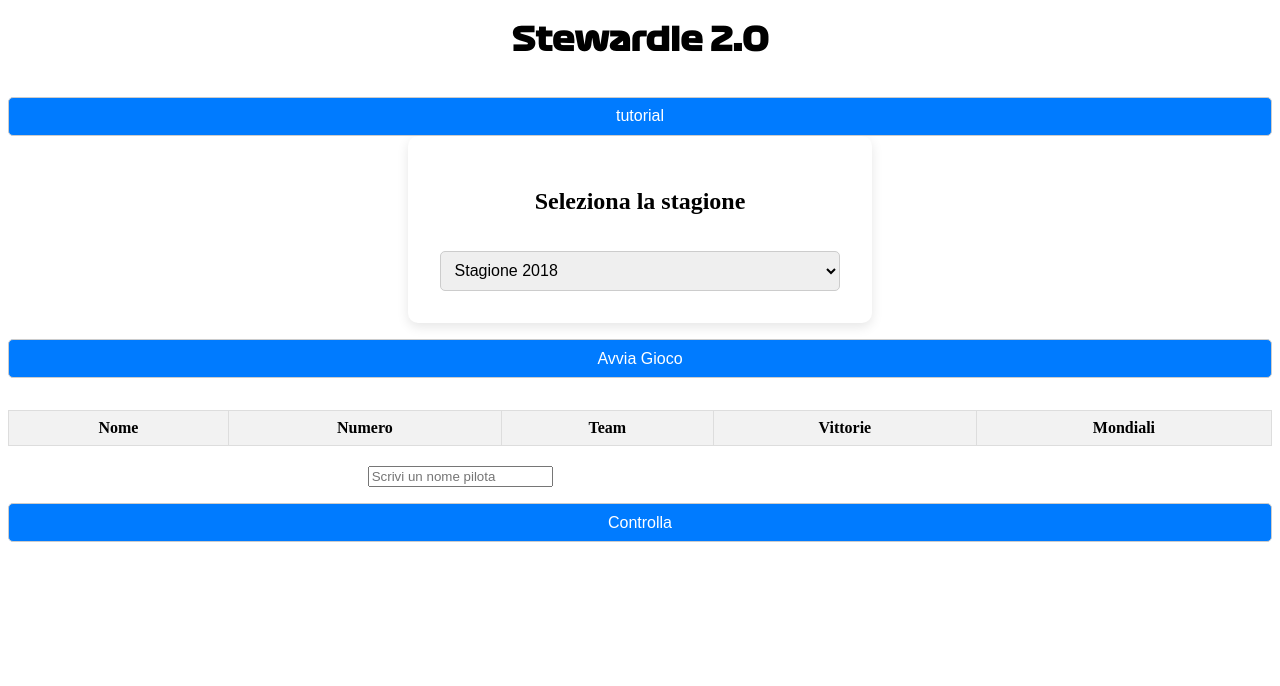
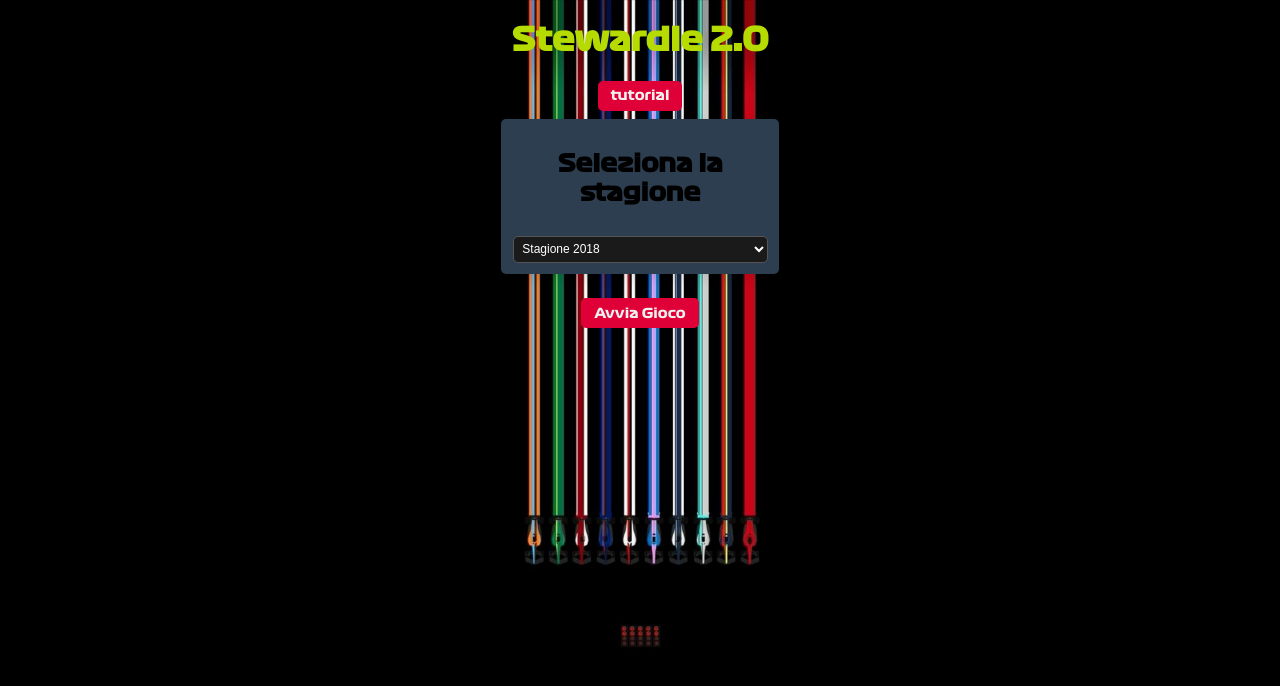
Before and after one commit to TommyisTommy1/Progetto_di_sistemi_2024_2025, a PHP site: page /archivio_videogiochi/woordle/woordle.html in a window 1280 px wide. Shown: the top 686 px of the page. Run offline with PHP 8.4, Linux system fonts and the light colour scheme; lists and menus that the app fills with data are empty.

Commit message:
Add files via upload

```diff
--- a/progetto_Sistemi_fineAnno_2024_2025/sito_Progetto/archivio_videogiochi/woordle/css/style.css
+++ b/progetto_Sistemi_fineAnno_2024_2025/sito_Progetto/archivio_videogiochi/woordle/css/style.css
@@ -2,7 +2,61 @@
     Questo file serve ad indicare i dettagli e abbellire la pagina web che lo usa
 */
 
-/* Questo e' un commento */
+#tabellaGioco {
+  display: none;
+}
+
+#nomePilota {
+  display: none;
+}
+
+#controllaBtn {
+  display: none;
+  margin: 20px auto;
+  border: none;
+  border-radius: 5px;
+  cursor: pointer;
+}
+
+#contenitorePulsante {
+  display: flex;
+  justify-content: center;
+  align-items: center;
+  height: 100%; /* Questo dipende dal tuo layout */
+}
+
+body {
+  background: none;
+  position: relative;
+  z-index: 0;
+  background-color: black;
+}
+
+body::before {
+  content: "";
+  position: fixed;
+  top: 0; left: 0;
+  width: 100%;
+  height: 100%;
+  background-image: url("../images/background.png");
+  background-size: contain;
+  background-position: bottom center;
+  background-repeat: no-repeat;
+  background-attachment: fixed;
+  transform: scaleY(-1);
+  transform-origin: center center;
+  z-index: -1;
+}
+@keyframes arcobaleno {
+  0% { color: red; }
+  14% { color: orange; }
+  28% { color: yellow; }
+  42% { color: green; }
+  57% { color: blue; }
+  71% { color: indigo; }
+  85% { color: violet; }
+  100% { color: red; }
+}
 
 @font-face {
   font-family: 'FormulaOne';
@@ -11,36 +65,38 @@
   font-style: normal;
 }
 
-h1{
+h1 {
   font-family: 'FormulaOne', sans-serif;
   text-align: center;
-
+  animation: arcobaleno 5s linear infinite;
+  color: #fff; /* Colore del testo per il titolo */
 }
 
-/* Lo stile per la finestra modale */
 .modal {
-    display: none; /* La finestra modale è nascosta di default */
+  display: none;
   position: fixed;
-    z-index: 1; /* Assicura che la finestra modale sia sopra il contenuto della pagina */
+  z-index: 1;
   left: 0;
   top: 0;
   width: 100%;
   height: 100%;
-    overflow: auto; /* Se la finestra è troppo grande, consente di scorrere */
-    background-color: rgba(0, 0, 0, 0.4); /* Colore di sfondo trasparente per il buio dello sfondo */
+  overflow: auto;
+  background-color: rgba(0, 0, 0, 0.7); /* Sfondo più scuro */
+  font-family: 'FormulaOne', sans-serif;
 }
 
-/* Lo stile per il contenuto della finestra modale */
 .modal-content {
-    background-color: white;
+  background-color: #333;
   margin: 15% auto;
   padding: 20px;
-    border: 1px solid #888;
-    width: 80%; /* Puoi modificare la larghezza della finestra */
+  border: 1px solid #444;
+  width: 80%;
   max-width: 600px;
+  animation: fadeIn 0.5s ease-out;
+  color: #e0e0e0; /* Colore del testo per la finestra modale */
+  font-family: 'FormulaOne', sans-serif;
 }
 
-/* Stile per il pulsante di chiusura */
 .close {
   color: #aaa;
   float: right;
@@ -50,87 +106,190 @@ h1{
 
 .close:hover,
 .close:focus {
-    color: black;
+  color: white;
   text-decoration: none;
   cursor: pointer;
+  font-family: 'FormulaOne', sans-serif;
+}
+
+.insDati {
+  display: flex;
+  justify-content: center;
+  align-items: center;
+  margin: 1rem 0;
+}
+
+.insDati input[type="text"] {
+  width: 250px; /* Input più piccolo e pulito */
+  padding: 10px;
+  font-size: 14px;
+  border: 1px solid #555;
+  border-radius: 5px;
+  background-color: #1a1a1a;
+  color: #fff;
+  transition: background-color 0.3s ease;
+}
+
+.insDati input[type="text"]:focus {
+  background-color: #333; /* Cambia colore in focus */
 }
 
 table {
   width: 100%;
   border-collapse: collapse;
   margin: 20px 0;
+  background-color: #1f1f1f;
+  animation: fadeInTable 1s ease-out forwards;
+  color: #fff; /* Testo bianco per la tabella */
+  font-family: 'FormulaOne', sans-serif;
 }
 
 th, td {
-    padding: 8px 12px;
-    border: 1px solid #ddd;
+  padding: 10px 15px;
+  border: 1px solid #444;
   text-align: center;
+  font-family: 'FormulaOne', sans-serif;
 }
 
 th {
-    background-color: #f2f2f2;
+  background-color: #2b2b2b;
+  color: #f1f1f1; /* Colore del testo per le intestazioni */
 }
 
-/* Stile per la colonna con le immagini delle bandiere */
-td img {
-    width: 20px;
-    height: auto;
+tr:nth-child(even) {
+  background-color: #333;
 }
 
-/* Stile per i colori alternati delle righe */
-tr:nth-child(even) {
-    background-color: #f9f9f9;
+tr:nth-child(odd) {
+  background-color: #292929;
 }
 
 .container {
-    max-width: 400px;
+  max-width: 255px;
   margin: 0 auto;
-    background-color: white;
-    padding: 2rem;
-    border-radius: 10px;
+  background-color: #2c3e50; /* Colore contenitore scuro */
+  padding: 0.7rem;
+  border-radius: 5px;
   box-shadow: 0 4px 12px rgba(0,0,0,0.1);
   text-align: center;
+  font-family: 'FormulaOne', sans-serif;
 }
-  select, button {
-    margin-top: 1rem;
-    padding: 0.6rem;
-    font-size: 1rem;
+
+select {
+  margin-top: 0.5rem;
+  padding: 0.3rem;
+  font-size: 0.75rem;
   width: 100%;
   border-radius: 5px;
-    border: 1px solid #ccc;
-  }
-  button {
-    background-color: #007bff;
-    color: white;
-    cursor: pointer;
-  }
-  button:hover {
-    background-color: #0056b3;
+  border: 1px solid #555;
+  background-color: #1a1a1a; /* Selettore scuro */
+  color: #fff;
 }
 
-.insDati{
+button {
+  background-color: #df0038;
+  color: #f1f1f1;
+  cursor: pointer;
+  padding: 0.4rem 0.8rem;
+  font-size: 0.85rem;
+  margin: 0.5rem auto;
+  display: block;
+  border-radius: 5px;
+  border: none;
+  transition: background-color 0.3s ease;
+  font-family: 'FormulaOne', sans-serif;
+}
+
+button:hover {
+  background-color: #c70c4a;
+}
+
+.insDati {
+  position: relative;
   display: flex;
-    justify-content: space-evenly;
+  justify-content: center;
+  align-items: center;
+  margin: 1rem 0;
+}
+
+.insDati input[type="text"] {
+  width: 250px;
+  padding: 8px;
+  font-size: 14px;
+  border: 1px solid #555;
+  border-radius: 4px;
+  background-color: #1a1a1a;
+  color: #fff;
+  font-family: 'FormulaOne', sans-serif;
 }
 
 #suggerimenti ul {
-    background: white;
-    border: 1px solid #ccc;
+  position: absolute;
+  top: 100%;          /* subito sotto l’input */
+  left: 50%;
+  transform: translateX(-50%);
+  width: 250px;       /* stessa larghezza dell’input */
   max-height: 150px;
+  background: #1a1a1a;
+  border: 1px solid #444;
   overflow-y: auto;
-    margin: 0;
+  margin: 0.25rem 0;
   padding: 0;
-    position: absolute;
-    width: 100%;
   z-index: 10;
+  animation: fadeIn 0.5s ease-out;
 }
 
 #suggerimenti li {
   list-style: none;
   padding: 0.5rem;
   cursor: pointer;
+  color: #fff;
+  font-family: 'FormulaOne', sans-serif;
 }
 
 #suggerimenti li:hover {
-    background-color: #f0f0f0;
+  background-color: #333;
 }
+
+@keyframes fadeIn {
+  0% {
+      opacity: 0;
+  }
+  100% {
+      opacity: 1;
+  }
+}
+
+@keyframes fadeInTable {
+  0% {
+      opacity: 0;
+  }
+  100% {
+      opacity: 1;
+  }
+}
+
+
+@keyframes fadeInRow {
+  0% {
+    opacity: 0;
+  }
+  100% {
+    opacity: 1;
+  }
+}
+
+.fade-in {
+  animation: fadeInRow 1s ease-out forwards;
+}
+
+.vittoria {
+  color: white;
+  font-weight: bold;
+  font-size: 1.2em;
+  font-family: 'FormulaOne', sans-serif;
+  animation: arcobaleno 5s linear infinite;
+  text-align: center;
+  display: block;
+  margin-top: 20px;
+}
--- a/progetto_Sistemi_fineAnno_2024_2025/sito_Progetto/archivio_videogiochi/woordle/woordle.html
+++ b/progetto_Sistemi_fineAnno_2024_2025/sito_Progetto/archivio_videogiochi/woordle/woordle.html
@@ -24,8 +24,17 @@
         <div id="modal" class="modal">
             <div class="modal-content">
                 <span id="closeModalBtn" class="close">&times;</span>
-                <h2>tutorial title</h2>
-                <p>tutorial text.</p>
+                <h2>Tutorial - Come funziona il gioco</h2>
+                <p>1-Seleziona la stagione e clicca su "Avvia Gioco".<br>
+                  2-Indovina un pilota di Formula 1 in 5 tentativi.<br>
+                  3-Dopo ogni tentativo, riceverai un indizio che ti aiuterà a restringere le opzioni.<br>
+                  4-Clicca su "Controlla" per verificare se hai indovinato.<br>
+                  5-Il gioco termina quando indovini o quando finisci i tentativi.</p>
+                  <h2>Tutorial - Cosa indicano i colori?</h2>
+                  <p>Verde: Hai indovinato il pilota o un dato (numero, team, vittorie, mondiali) corretto.<br>
+                    Arancione: Il valore inserito è inferiore rispetto a quello corretto, oppure il pilota ha corso in passato per il team inserito.<br>
+                    Viola: Il valore inserito è superiore rispetto a quello corretto.<br>
+                    Rosso: Il dato è completamente sbagliato.</p>
             </div>
         </div>
     </div>
@@ -45,7 +54,7 @@
 
 
     <!-- Divisore per indicare il gioco -->
-    <table id="tabellaGioco" style="margin-top: 2rem;">
+    <table id="tabellaGioco">
       <thead>
         <tr>
           <th>Nome</th>
@@ -55,10 +64,46 @@
           <th>Mondiali</th>
         </tr>
       </thead>
-        <tbody></tbody>
+      <tbody>
+        <!-- 5 righe vuote per i tentativi -->
+        <tr>
+          <td></td>
+          <td></td>
+          <td></td>
+          <td></td>
+          <td></td>
+        </tr>
+        <tr>
+          <td></td>
+          <td></td>
+          <td></td>
+          <td></td>
+          <td></td>
+        </tr>
+        <tr>
+          <td></td>
+          <td></td>
+          <td></td>
+          <td></td>
+          <td></td>
+        </tr>
+        <tr>
+          <td></td>
+          <td></td>
+          <td></td>
+          <td></td>
+          <td></td>
+        </tr>
+        <tr>
+          <td></td>
+          <td></td>
+          <td></td>
+          <td></td>
+          <td></td>
+        </tr>
+      </tbody>
     </table>
 
-        </div>
         <div class="insDati">
             <input type="text" id="nomePilota" placeholder="Scrivi un nome pilota "oninput="mostraSuggerimenti()">
             <div id="suggerimenti"></div>
@@ -69,13 +114,12 @@
     </div>
   </div>
 
-    <div>
-        <button onclick="controllaRisposta()">Controlla</button>
+    <div id="contenitorePulsante">
+      <button id="controllaBtn">Controlla</button>
     </div>
 
 
-
-      <div id="esitoGioco" style="margin-top: 1rem; font-weight: bold;"></div>
+      <div id="esitoGioco"></div>
 
       <div class="piloti-lista" id="pilotiLista"></div>
 
```
Also changed, not shown: progetto_Sistemi_fineAnno_2024_2025/sito_Progetto/archivio_videogiochi/woordle/js/script.js (+229 -194 lines), progetto_Sistemi_fineAnno_2024_2025/sito_Progetto/archivio_videogiochi/woordle/images/background.png (added). Lines whose indentation alone changed are shown as unchanged.
